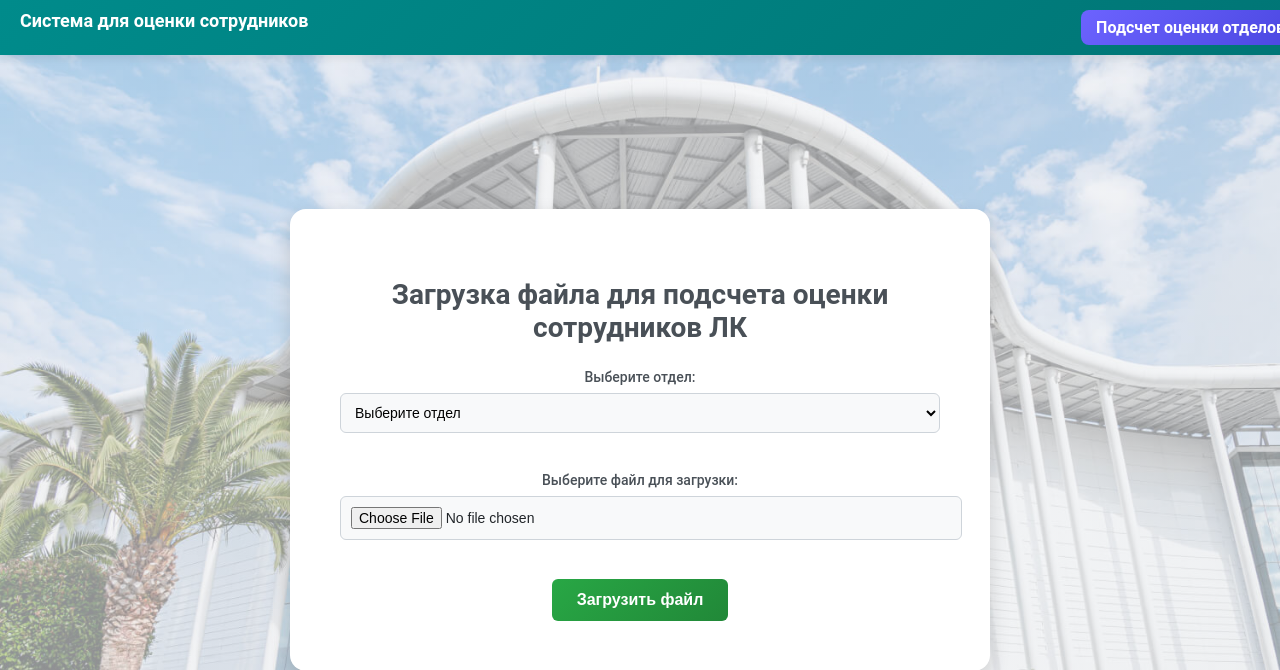
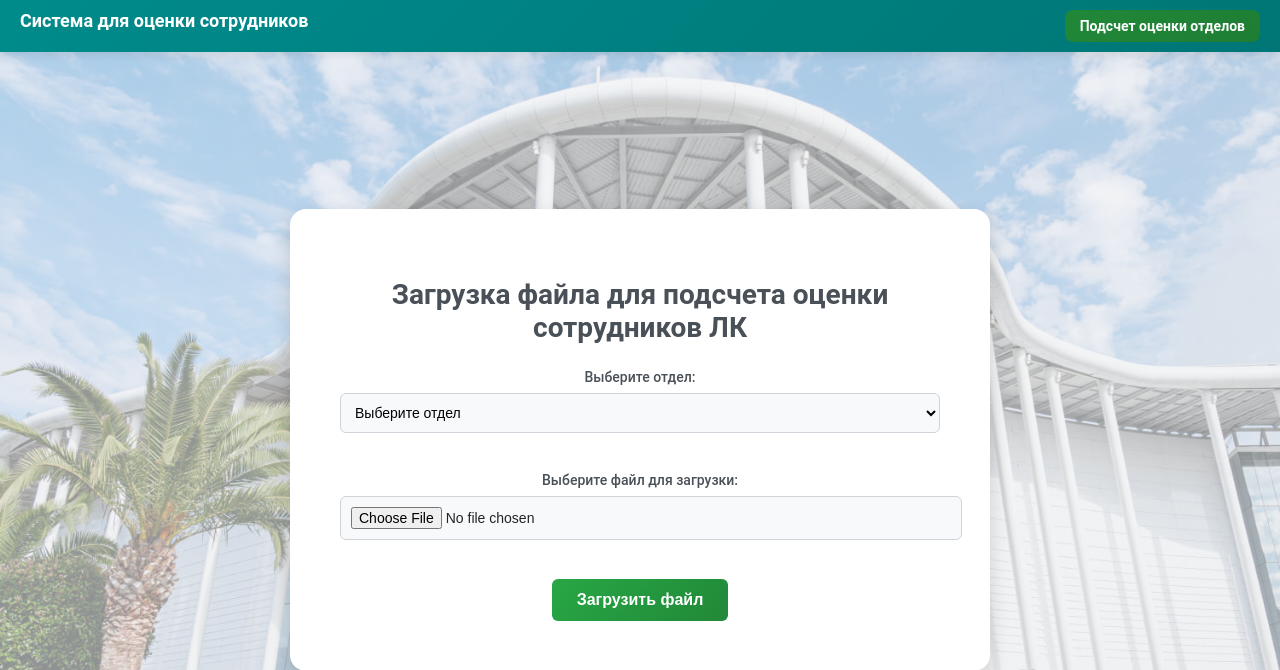
Before and after one commit to gavrushhha/siriusCPI, a FastAPI app: page /uploadSecond in a window 1280 px wide. Shown: the top 670 px of the page. Run offline with FastAPI, Linux system fonts and the light colour scheme.

Commit message:
update css

```diff
--- a/sirius_cpi/static/styles.css
+++ b/sirius_cpi/static/styles.css
@@ -51,7 +51,7 @@
 a {
     text-decoration: none;
     display: inline-block;
-    background: linear-gradient(135deg, #6c63ff, #4a47e0);
+    background: linear-gradient(135deg, #218838, #1e7e34);
     color: white;
     padding: 12px 25px;
     border-radius: 6px;
@@ -61,7 +61,7 @@
 }
 
 a:hover {
-    background: linear-gradient(135deg, #5a55d8, #3a37b0);
+    background: linear-gradient(135deg, #218838, #1e7e34);
     transform: scale(1.05);
 }
 
@@ -162,7 +162,7 @@
     font-weight: bold;
 }
 
-.button-to-upload, .button-to-main {
+.button-to-upload {
     text-decoration: none;
     padding: 8px 15px;
     background-color: #07a17d;
@@ -170,6 +170,23 @@
     border-radius: 8px;
 }
 
-.button-to-upload:hover, .button-to-main:hover {
+.button-to-main {
+    background-color: #7ba2b5;
+    color: white;
+    padding: 8px 15px;
+    border-radius: 8px;
+    text-decoration: none;
+    font-size: 14px;
+    font-weight: bold;
+    transition: background 0.3s ease;
+    margin-right: 40px; /* Сдвиг кнопки левее */
+    margin-left: 20px;
+}
+
+.button-to-main:hover {
+    background-color: #78909c;
+}
+
+.button-to-upload:hover {
     background-color: #0056b3;
 }
```
